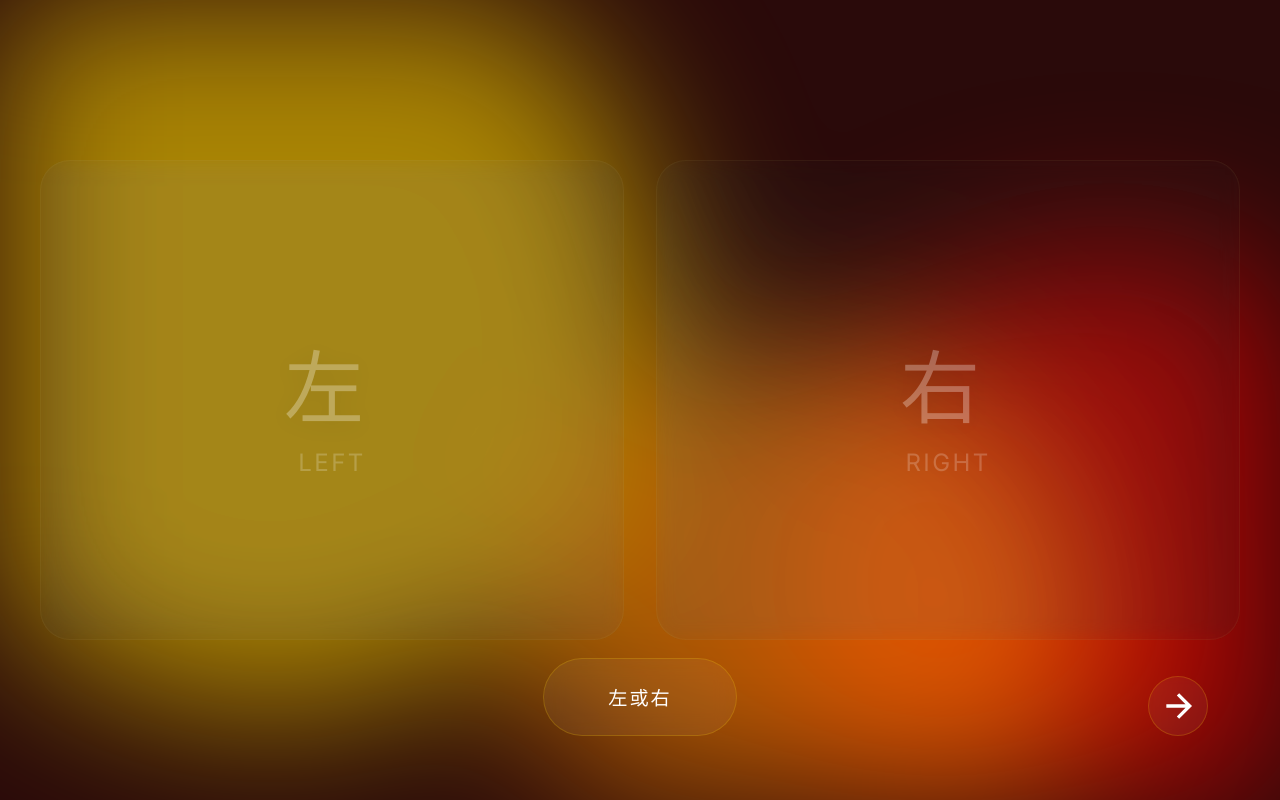
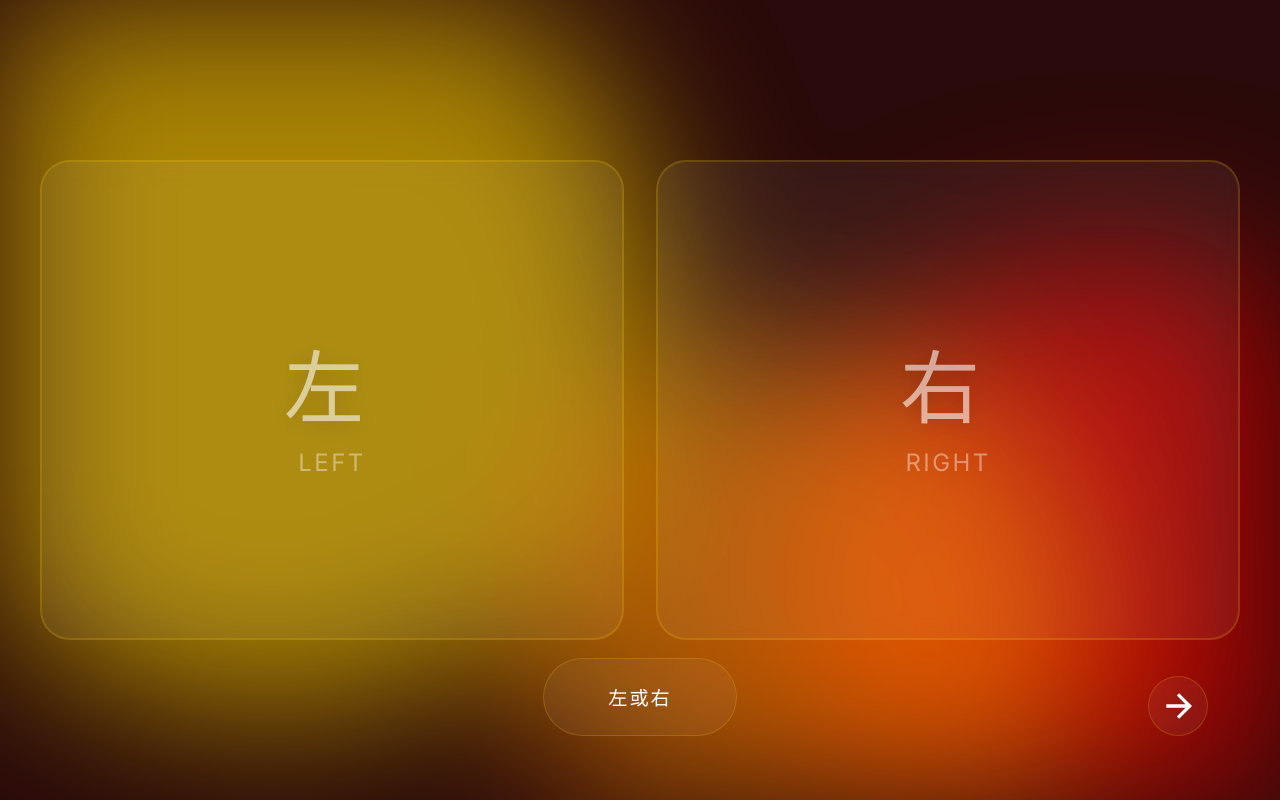
Before and after one commit to Dorian-Ko/random-selector, a website: page src-ui/index.html in a window 1280 px wide. Drawn offline with Linux system fonts and the light colour scheme.

Commit message:
style: increase card visibility/contrast

```diff
--- a/src-ui/style.css
+++ b/src-ui/style.css
@@ -113,10 +113,10 @@ body {
     flex: 1;
     height: 60vh;
     max-height: 500px;
-    background: var(--card-bg);
+    background: rgba(255, 255, 255, 0.1);
     backdrop-filter: blur(10px);
     -webkit-backdrop-filter: blur(10px);
-    border: 1px solid var(--card-border);
+    border: 2px solid rgba(255, 215, 0, 0.3);
     border-radius: 30px;
     display: flex;
     justify-content: center;
@@ -131,10 +131,10 @@ body {
     transform: translateZ(0);
 
     /* Inactive State by default */
-    opacity: 0.3;
+    opacity: 0.6;
     transform: scale(1);
     /* No scaling for inactive */
-    filter: grayscale(0.5);
+    filter: grayscale(0);
 }
 
 .card .content {
```
